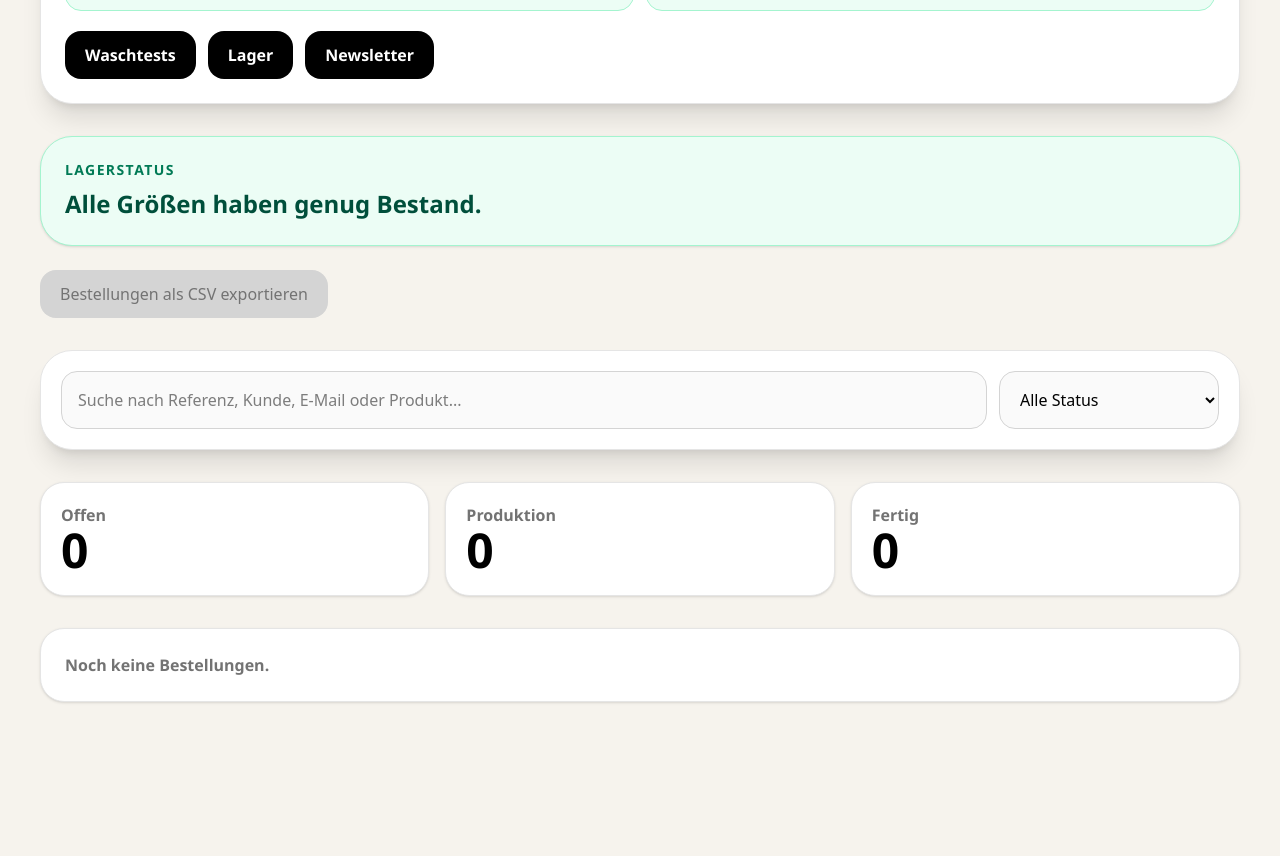
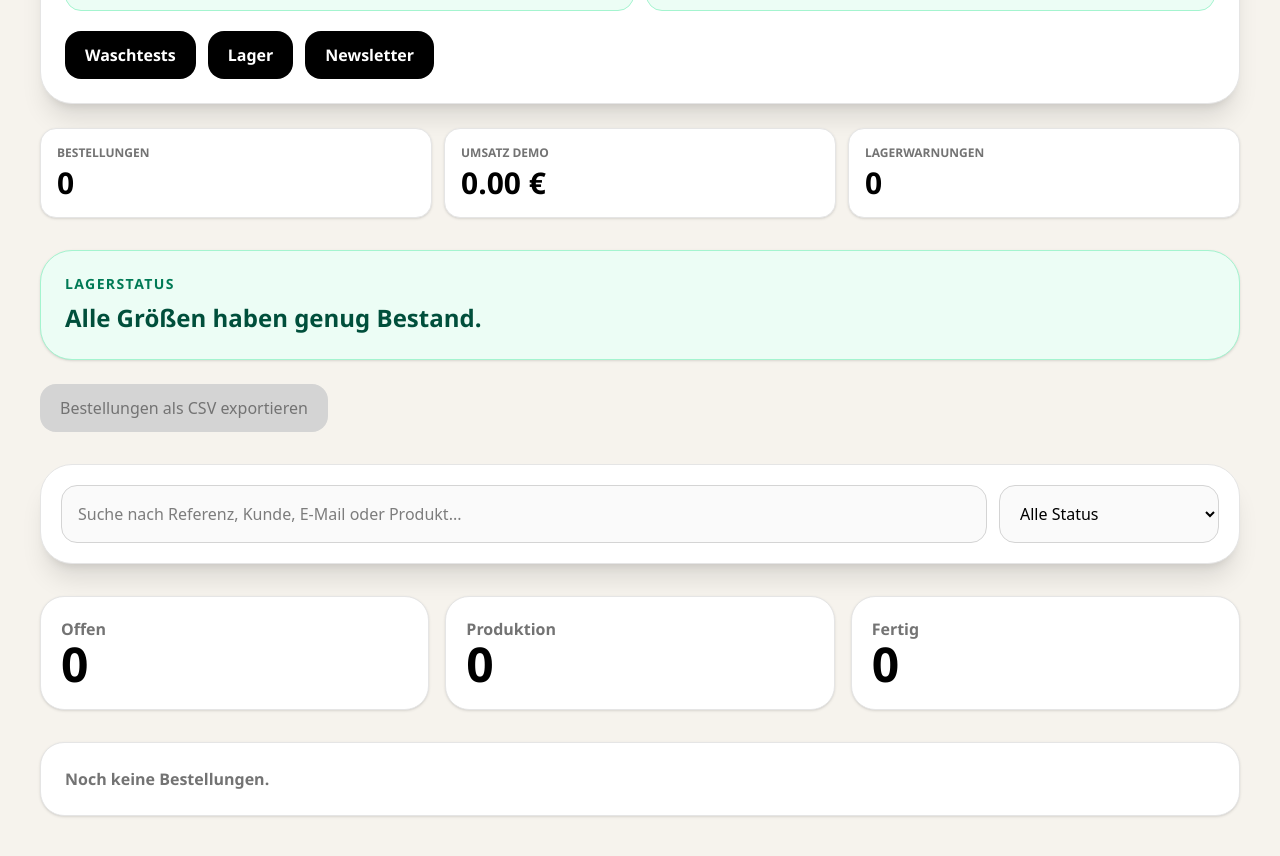
Before and after one commit to butasioan-sketch/platypus-shirt-shop, a Next.js app: page /admin in a window 1280 px wide. Shown: the part 860-1716 px from the top of the page. Before the commit the page ends 1602 px from the top, so only its background shows below. Built offline with nearby package versions, Linux system fonts and the light colour scheme.

Commit message:
add shop status bar to admin

```diff
--- a/app/admin/page.tsx
+++ b/app/admin/page.tsx
@@ -13,6 +13,7 @@ import AdminQuickLinks from "../../components/admin/AdminQuickLinks";
 import StockWarnings from "../../components/StockWarnings";
 import AdminStatsOverview from "../../components/admin/AdminStatsOverview";
 import LaunchChecklistAdmin from "../../components/LaunchChecklistAdmin";
+import ShopStatusBar from "../../components/ShopStatusBar";
 
 export default function AdminPage() {
   const { orders, updateStatus } = useOrders();
@@ -54,6 +55,7 @@ export default function AdminPage() {
       <AdminQuickLinks />
       <AdminStatsOverview />
       <LaunchChecklistAdmin />
+      <ShopStatusBar />
       <StockWarnings />
 
       <ExportOrdersButton orders={orders} />
--- /dev/null
+++ b/components/ShopStatusBar.tsx
@@ -0,0 +1,31 @@
+"use client";
+
+import { useOrders } from "../store/orders";
+import { useInventory } from "../store/inventory";
+
+export default function ShopStatusBar() {
+  const orders = useOrders((state) => state.orders);
+  const stock = useInventory((state) => state.stock);
+
+  const lowStock = stock.filter((item) => item.stock <= item.minStock).length;
+  const revenue = orders.reduce((sum: number, order: any) => sum + Number(order.total || 0), 0);
+
+  return (
+    <div className="mt-6 grid gap-3 sm:grid-cols-3">
+      <div className="rounded-2xl bg-white border border-neutral-200 p-4 shadow-sm">
+        <p className="text-xs font-black text-neutral-500 uppercase">Bestellungen</p>
+        <p className="mt-1 text-3xl font-black">{orders.length}</p>
+      </div>
+
+      <div className="rounded-2xl bg-white border border-neutral-200 p-4 shadow-sm">
+        <p className="text-xs font-black text-neutral-500 uppercase">Umsatz Demo</p>
+        <p className="mt-1 text-3xl font-black">{revenue.toFixed(2)} €</p>
+      </div>
+
+      <div className="rounded-2xl bg-white border border-neutral-200 p-4 shadow-sm">
+        <p className="text-xs font-black text-neutral-500 uppercase">Lagerwarnungen</p>
+        <p className="mt-1 text-3xl font-black">{lowStock}</p>
+      </div>
+    </div>
+  );
+}
```
